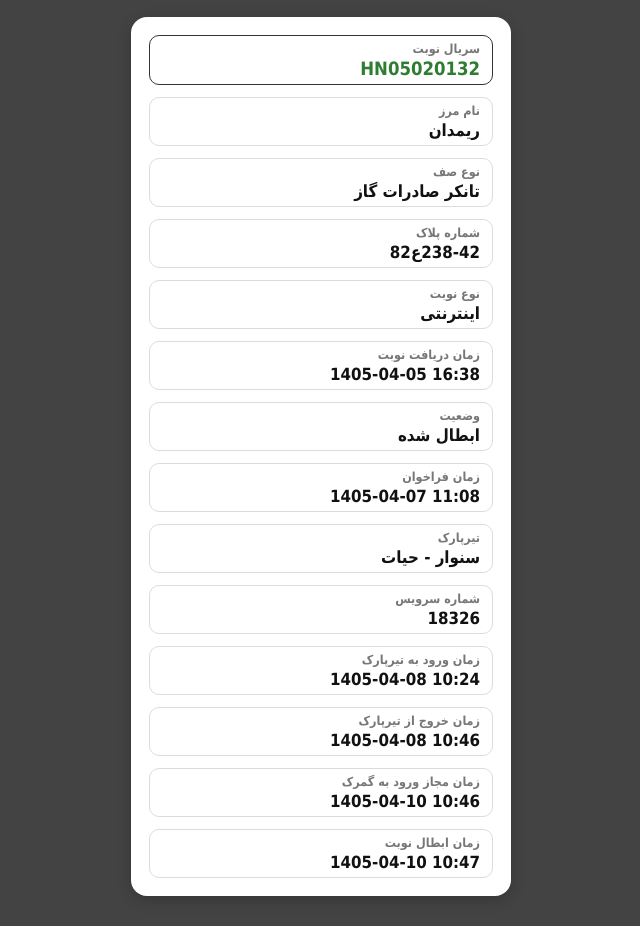
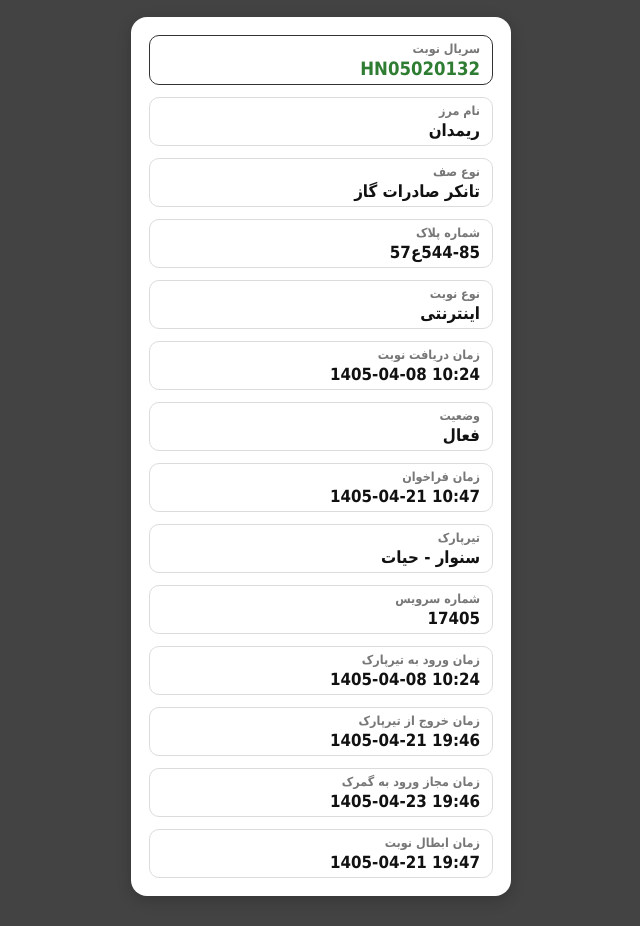
Before and after one commit to bordarpark-dot/nobatt.sait, a plain HTML site: page index.html in a window 1280 px wide. Shown: the part 63-989 px from the top of the page, without its empty margins (319-959 px from the left). Drawn offline with Linux system fonts and the light colour scheme.

Commit message:
Update index.html

```diff
--- a/index.html
+++ b/index.html
@@ -145,7 +145,7 @@
 
             <div class="item">
                 <span class="label">شماره پلاک</span>
-                <span class="value">238-42ع82</span>
+                <span class="value">544-85ع57</span>
             </div>
 
             <div class="item">
@@ -155,17 +155,17 @@
 
             <div class="item">
                 <span class="label">زمان دریافت نوبت</span>
-                <span class="value">16:38 1405-04-05</span>
+                <span class="value">10:24 1405-04-08</span>
             </div>
 
             <div class="item">
                 <span class="label">وضعیت</span>
-                <span class="value">ابطال شده</span>
+                <span class="value">فعال</span>
             </div>
 
             <div class="item">
                 <span class="label">زمان فراخوان</span>
-                <span class="value">11:08 1405-04-07</span>
+                <span class="value">10:47 1405-04-21</span>
             </div>
 
             <div class="item">
@@ -175,7 +175,7 @@
 
             <div class="item">
                 <span class="label">شماره سرویس</span>
-                <span class="value">18326</span>
+                <span class="value">17405</span>
             </div>
 
             <div class="item">
@@ -185,17 +185,17 @@
 
             <div class="item">
                 <span class="label">زمان خروج از تیرپارک</span>
-                <span class="value">10:46 1405-04-08</span>
+                <span class="value">19:46 1405-04-21</span>
             </div>
 
             <div class="item">
                 <span class="label">زمان مجاز ورود به گمرک</span>
-                <span class="value">10:46 1405-04-10</span>
+                <span class="value">19:46 1405-04-23</span>
             </div>
 
             <div class="item">
                 <span class="label">زمان ابطال نوبت</span>
-                <span class="value">10:47 1405-04-10</span>
+                <span class="value">19:47 1405-04-21</span>
             </div>
 
         </div>
```
